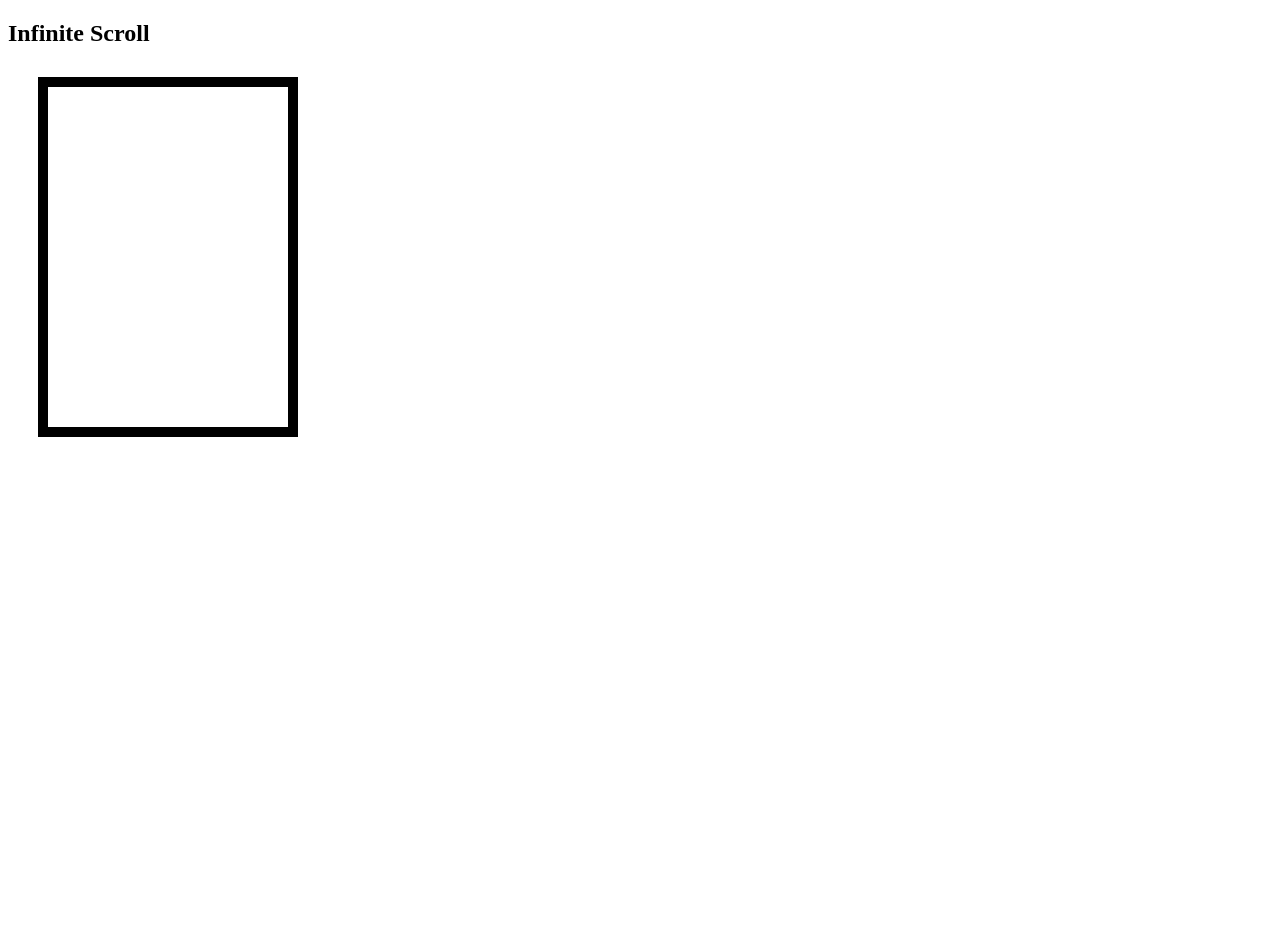
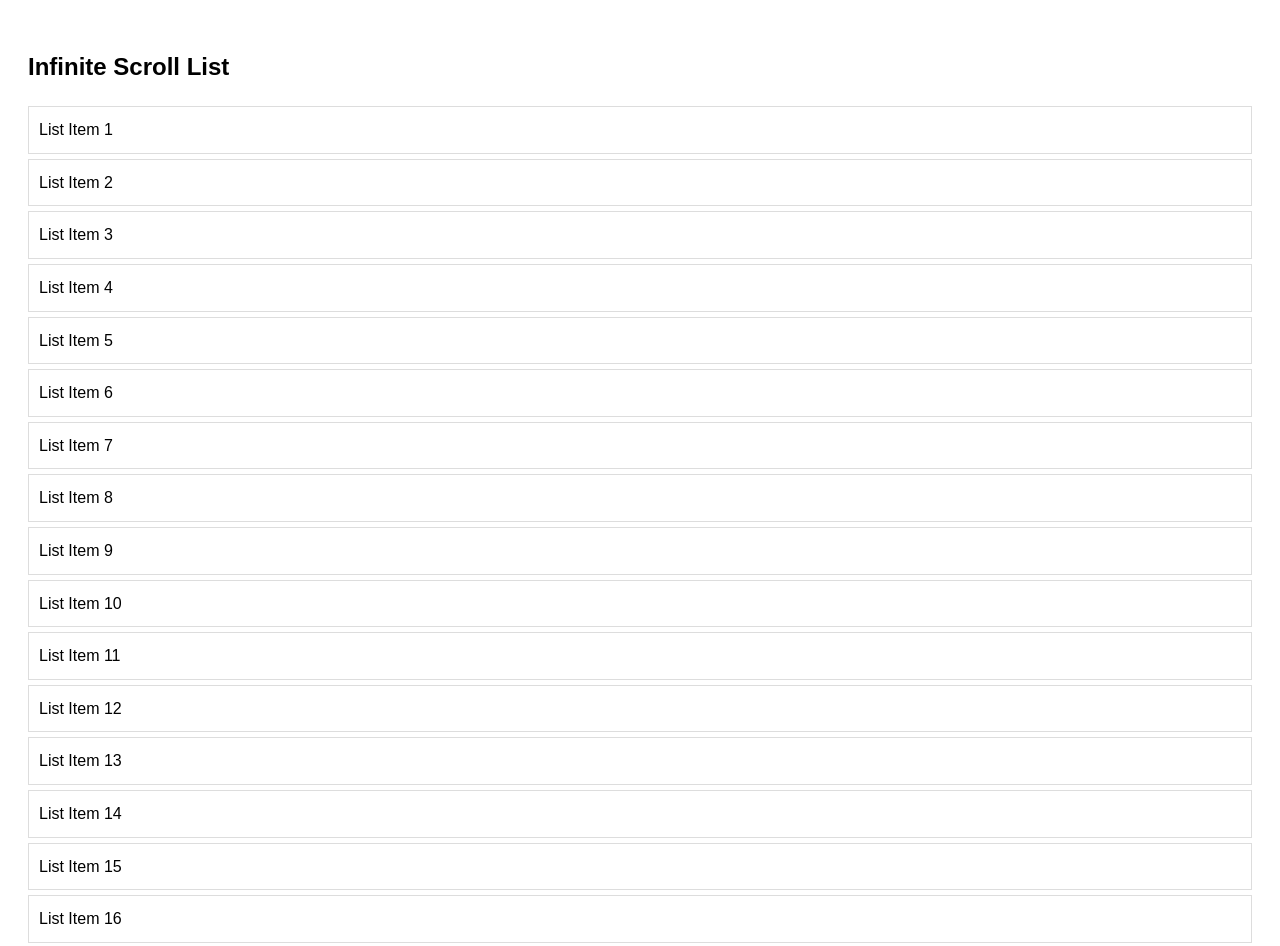
Before and after one commit to acciojob/infinite-scroll-chintoooo, a website: page main.html in a window 1280 px wide. Before the commit the page ends 800 px from the top, so only its background shows below. Drawn offline with Linux system fonts and the light colour scheme.

Commit message:
created a submission

```diff
--- a/main.html
+++ b/main.html
@@ -1,18 +1,16 @@
 <!DOCTYPE html>
 <html lang="en">
-  <head>
-    <meta charset="UTF-8" />
-    <meta http-equiv="X-UA-Compatible" content="IE=edge" />
-    <meta name="viewport" content="width=device-width, initial-scale=1.0" />
-    <link rel="stylesheet" href="./styles.css" type="text/css" />
+<head>
+  <meta charset="UTF-8" />
+  <meta name="viewport" content="width=device-width, initial-scale=1.0"/>
+  <title>Infinite Scroll</title>
+  <link rel="stylesheet" href="styles.css" />
+</head>
+<body>
 
-    <title>Document</title>
-  </head>
-  <body>
-    <h2>Infinite Scroll</h2>
-    <main>
-      <ol id="infi-list"></ol>
-    </main>
-    <script src="./script.js"></script>
-  </body>
+  <h2>Infinite Scroll List</h2>
+  <ul id="infi-list"></ul>
+
+  <script src="script.js"></script>
+</body>
 </html>
--- a/script.js
+++ b/script.js
@@ -1,10 +1,8 @@
-//your code here!
-
-const list = document.getElementById("infinite-list");
+const list = document.getElementById("infi-list");
 
 let count = 1;
 
-// Function to create and append list items
+// Add initial 10 items
 function addListItems(num) {
   for (let i = 0; i < num; i++) {
     const item = document.createElement("li");
@@ -13,14 +11,13 @@ function addListItems(num) {
   }
 }
 
-// Add initial 10 items
 addListItems(10);
 
-// Detect when user scrolls to the bottom
+// Infinite scroll logic
 window.addEventListener("scroll", () => {
   const scrollTop = document.documentElement.scrollTop;
+  const scrollHeight = document.documentElement.scrollHeight;
   const windowHeight = window.innerHeight;
-  const scrollHeight = document.documentElement.scrollHeight;
 
   if (scrollTop + windowHeight >= scrollHeight - 5) {
     addListItems(2);
--- a/styles.css
+++ b/styles.css
@@ -1,16 +1,16 @@
+body {
+  font-family: Arial, sans-serif;
+  padding: 20px;
+  line-height: 1.6;
+}
+
 #infi-list {
-  width: 200px;
-  height: 300px;
-  overflow: auto;
+  list-style-type: none;
+  padding: 0;
+}
 
-  margin: 30px;
-  padding: 20px;
-  border: 10px solid black;
+#infi-list li {
+  padding: 10px;
+  border: 1px solid #ddd;
+  margin-bottom: 5px;
 }
-li {
-  padding: 10px;
-  list-style-type: none;
-}
-li:hover {
-  background: #ccc;
-}
```
